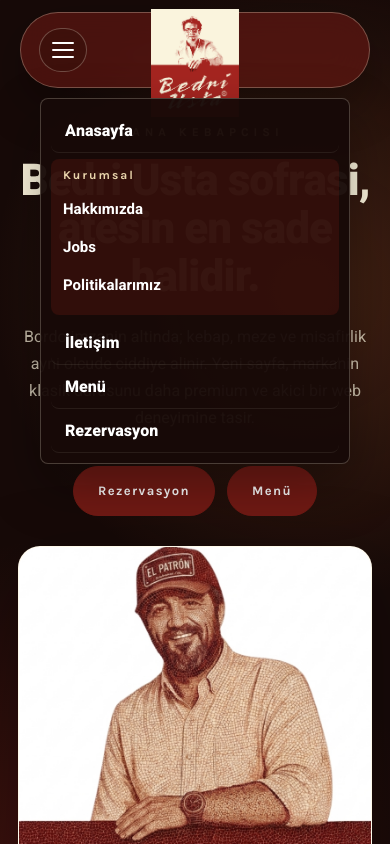
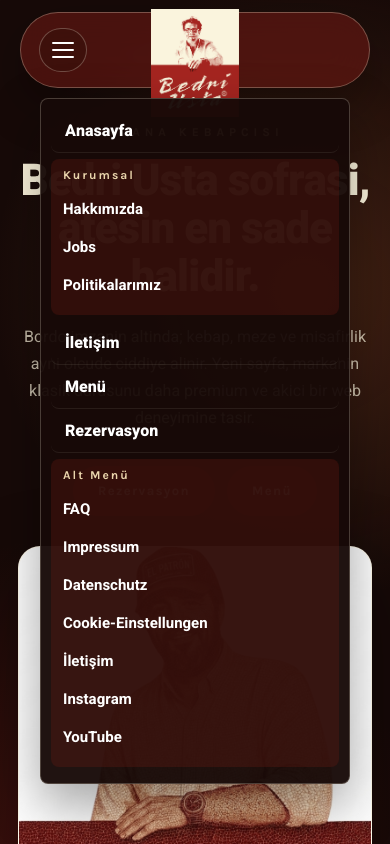
Before and after one commit to budakadem/Bedriusta01, a React (Vite) app: page / in a window 390 px wide. Both pictures are taken after a click on the element 63 px from the left and 50 px from the top of the page. Shown: the top 844 px of the page. Built offline with nearby package versions, Linux system fonts and the light colour scheme.

Commit message:
Fix mobile footer and menu behavior

```diff
--- a/src/App.tsx
+++ b/src/App.tsx
@@ -1,4 +1,4 @@
-import { useMemo, useState } from "react";
+import { useEffect, useMemo, useState } from "react";
 import {
   Image,
   Linking,
@@ -39,6 +39,16 @@ const navItems = [
   { label: "İletişim", href: "#contact" },
   { label: "Menü", href: "#menu" },
   { label: "Rezervasyon", href: "tel:+902160000000" }
+];
+
+const mobileFooterNavItems = [
+  { label: "FAQ", href: "#faq" },
+  { label: "Impressum", href: "#policies" },
+  { label: "Datenschutz", href: "#policies" },
+  { label: "Cookie-Einstellungen", href: "#policies" },
+  { label: "İletişim", href: "#contact" },
+  { label: "Instagram", href: "https://www.instagram.com/bedriustaa" },
+  { label: "YouTube", href: "https://www.youtube.com/c/BedriUsta" }
 ];
 
 const menuItems = [
@@ -332,8 +342,24 @@ function Header({ isMobile }: { isMobile: boolean }) {
   const rightNavItems = navItems.slice(2);
   const closeMobileMenu = () => setMobileMenuOpen(false);
 
+  useEffect(() => {
+    if (!mobileMenuOpen) return;
+
+    const closeOnScroll = () => closeMobileMenu();
+
+    window.addEventListener("scroll", closeOnScroll, { passive: true });
+
+    return () => {
+      window.removeEventListener("scroll", closeOnScroll);
+    };
+  }, [mobileMenuOpen]);
+
   return (
     <View style={styles.header}>
+      {isMobile && mobileMenuOpen && (
+        <Pressable style={styles.mobileMenuBackdrop} onPress={closeMobileMenu} />
+      )}
+
       <View style={styles.headerRail}>
         {!isMobile && (
           <View style={styles.navSide}>
@@ -406,6 +432,21 @@ function Header({ isMobile }: { isMobile: boolean }) {
               </Pressable>
             );
           })}
+          <View style={styles.mobileMenuGroup}>
+            <Text style={styles.mobileMenuGroupTitle}>Alt Menü</Text>
+            {mobileFooterNavItems.map((item) => (
+              <Pressable
+                key={item.label}
+                onPress={() => {
+                  openNavigationTarget(item.href);
+                  closeMobileMenu();
+                }}
+                style={styles.mobileMenuChild}
+              >
+                <Text style={styles.mobileMenuChildText}>{item.label}</Text>
+              </Pressable>
+            ))}
+          </View>
         </View>
       )}
     </View>
@@ -580,10 +621,11 @@ function MenuBoard() {
 
 function Footer({ isMobile }: { isMobile: boolean }) {
   const legalLinks = [
-    "Impressum",
-    "Gizlilik Politikası",
-    "Çerez Ayarları",
-    "İletişim"
+    { label: "Impressum", href: "#policies" },
+    { label: "Datenschutz", href: "#policies" },
+    { label: "Cookie-Einstellungen", href: "#policies" },
+    { label: "FAQ", href: "#faq" },
+    { label: "İletişim", href: "#contact" }
   ];
 
   const actionLinks = [
@@ -670,25 +712,28 @@ function Footer({ isMobile }: { isMobile: boolean }) {
             </View>
           </View>
 
-          <Text nativeID="policies" style={styles.footerHeading}>Yasal Bilgiler</Text>
-          <View style={styles.footerLinkRow}>
-            {legalLinks.map((label, index) => (
-              <View key={label} style={styles.footerLinkItem}>
+          <View nativeID="policies" style={styles.footerLegalSection}>
+            <Text style={styles.footerHeading}>Yasal Bilgiler</Text>
+            <View style={[styles.footerLinkRow, isMobile && styles.footerLinkRowMobile]}>
+              {legalLinks.map((item) => (
                 <Pressable
-                  onPress={() => {
-                    if (label === "İletişim") scrollToHash("#contact");
-                  }}
+                  key={item.label}
+                  onPress={() => openNavigationTarget(item.href)}
+                  style={styles.footerLegalButton}
                 >
-                  <Text style={styles.footerLink}>{label}</Text>
+                  <Text style={styles.footerLink}>{item.label}</Text>
                 </Pressable>
-                {index < legalLinks.length - 1 && <Text style={styles.footerDot}>·</Text>}
-              </View>
-            ))}
+              ))}
+            </View>
+            <Text nativeID="faq" style={styles.footerFaqText}>
+              FAQ: Rezervasyon, menü, adres, çalışma saatleri ve Bedri Usta Mannheim
+              hakkında sık sorulan sorular için bizimle iletişime geçebilirsiniz.
+            </Text>
+            <Text style={styles.copyright}>© 2026 Bedri Usta. Tüm hakları saklıdır.</Text>
           </View>
         </View>
 
       </View>
-      <Text style={styles.copyright}>© 2026 Bedri Usta. Tüm hakları saklıdır.</Text>
     </View>
   );
 }
@@ -742,6 +787,8 @@ const styles = StyleSheet.create({
     alignItems: "center",
     justifyContent: "space-between",
     paddingHorizontal: 18,
+    position: "relative",
+    zIndex: 21,
     boxShadow: "0 18px 50px rgba(0,0,0,0.3)"
   } as any,
   navSide: {
@@ -844,6 +891,14 @@ const styles = StyleSheet.create({
     width: 48,
     height: 44
   },
+  mobileMenuBackdrop: {
+    position: "fixed",
+    left: 0,
+    right: 0,
+    top: 0,
+    bottom: 0,
+    zIndex: 18
+  } as any,
   mobileMenuPanel: {
     maxWidth: 560,
     width: "calc(100% - 40px)",
@@ -854,6 +909,8 @@ const styles = StyleSheet.create({
     borderColor: "rgba(255,247,223,0.22)",
     backgroundColor: "rgba(23,10,8,0.96)",
     padding: 10,
+    position: "relative",
+    zIndex: 22,
     boxShadow: "0 22px 52px rgba(0,0,0,0.36)"
   } as any,
   mobileMenuItem: {
@@ -1709,20 +1766,32 @@ const styles = StyleSheet.create({
     marginBottom: 12,
     whiteSpace: "nowrap"
   } as any,
+  footerLegalSection: {
+    marginTop: 2,
+    paddingTop: 18,
+    borderTopWidth: 1,
+    borderTopColor: "rgba(255,255,255,0.12)",
+    position: "relative",
+    zIndex: 2
+  },
   footerLinkRow: {
     flexDirection: "row",
     flexWrap: "wrap",
     alignItems: "flex-start",
-    gap: 8,
-    marginBottom: 22,
+    gap: 10,
+    marginBottom: 12,
     position: "relative",
     zIndex: 2
   },
-  footerLinkItem: {
-    flexDirection: "row",
-    alignItems: "center",
-    marginBottom: 8,
-    minHeight: 26
+  footerLinkRowMobile: {
+    flexDirection: "column",
+    alignItems: "stretch",
+    gap: 4,
+    marginBottom: 14
+  },
+  footerLegalButton: {
+    minHeight: 30,
+    justifyContent: "center"
   },
   footerLink: {
     color: "#ffffff",
@@ -1731,26 +1800,22 @@ const styles = StyleSheet.create({
     lineHeight: 24,
     fontWeight: "700"
   },
-  footerDot: {
-    display: "none"
+  footerFaqText: {
+    color: "rgba(255,255,255,0.68)",
+    fontFamily: "Karla, sans-serif",
+    fontSize: 12,
+    lineHeight: 19,
+    marginTop: 4,
+    maxWidth: 760
   },
   copyright: {
-    maxWidth: 1180,
-    width: "100%",
-    marginHorizontal: "auto",
     color: "rgba(255,255,255,0.58)",
     fontFamily: "Karla, sans-serif",
     fontSize: 12,
     letterSpacing: 1.1,
     marginTop: 12,
-    paddingTop: 18,
-    borderTopWidth: 1,
-    borderTopColor: "rgba(255,255,255,0.12)",
     lineHeight: 20,
-    position: "relative",
-    zIndex: 1,
-    display: "block",
-    clear: "both"
+    display: "block"
   } as any
 });
 
```
